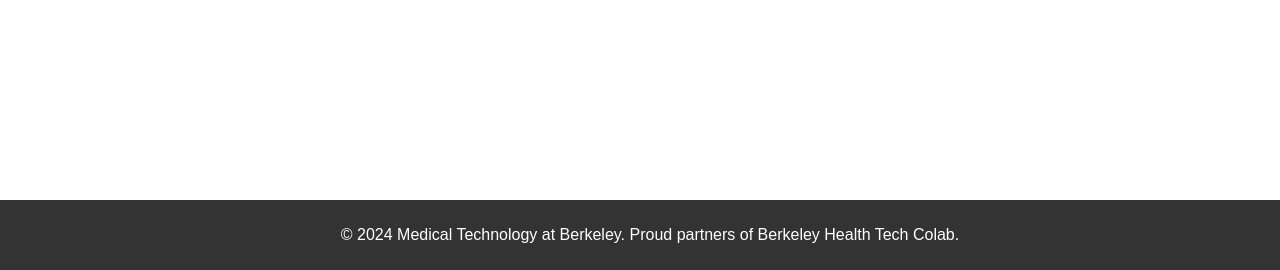
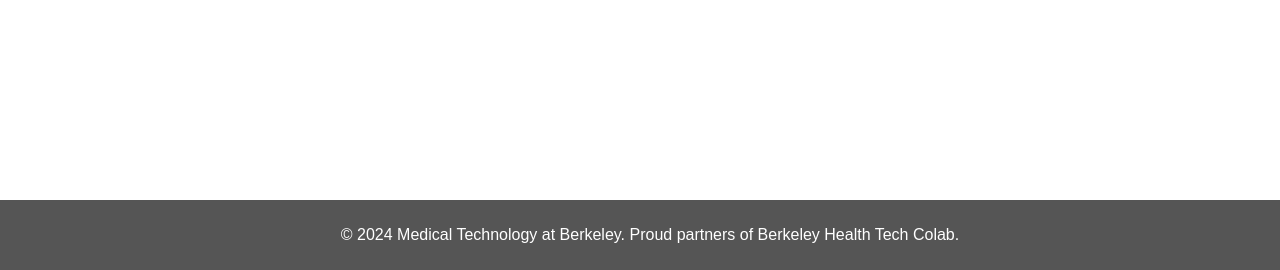
Before and after one commit to pkumar1025/mtab-website, a PHP site: page / in a window 1280 px wide. Shown: the part 530-800 px from the top of the page. Run offline with PHP 8.4, Linux system fonts and the light colour scheme.

```diff
--- a/css/style.css
+++ b/css/style.css
@@ -114,7 +114,7 @@ nav {
 }
 
 footer {
-    background-color: #333;
+    background-color: #555;
     color: white;
     text-align: center;
     padding: 10px;
```
